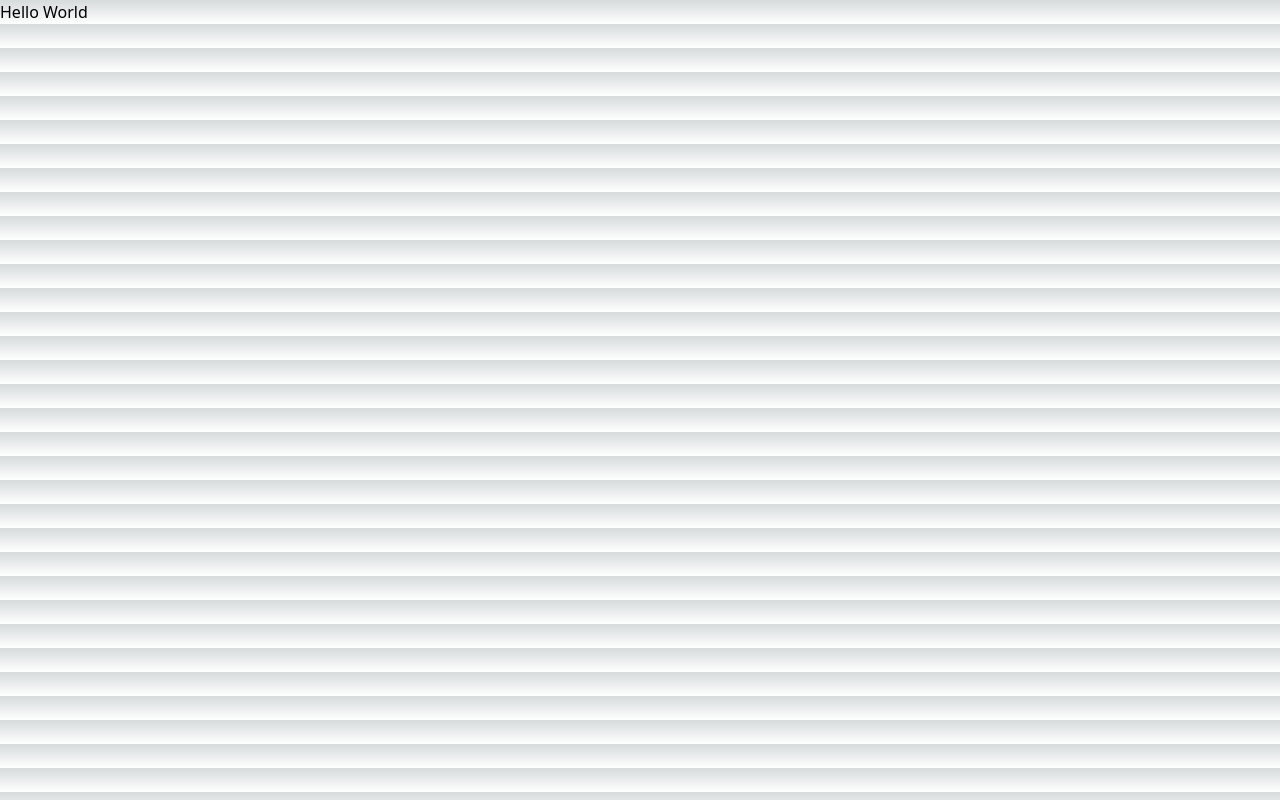
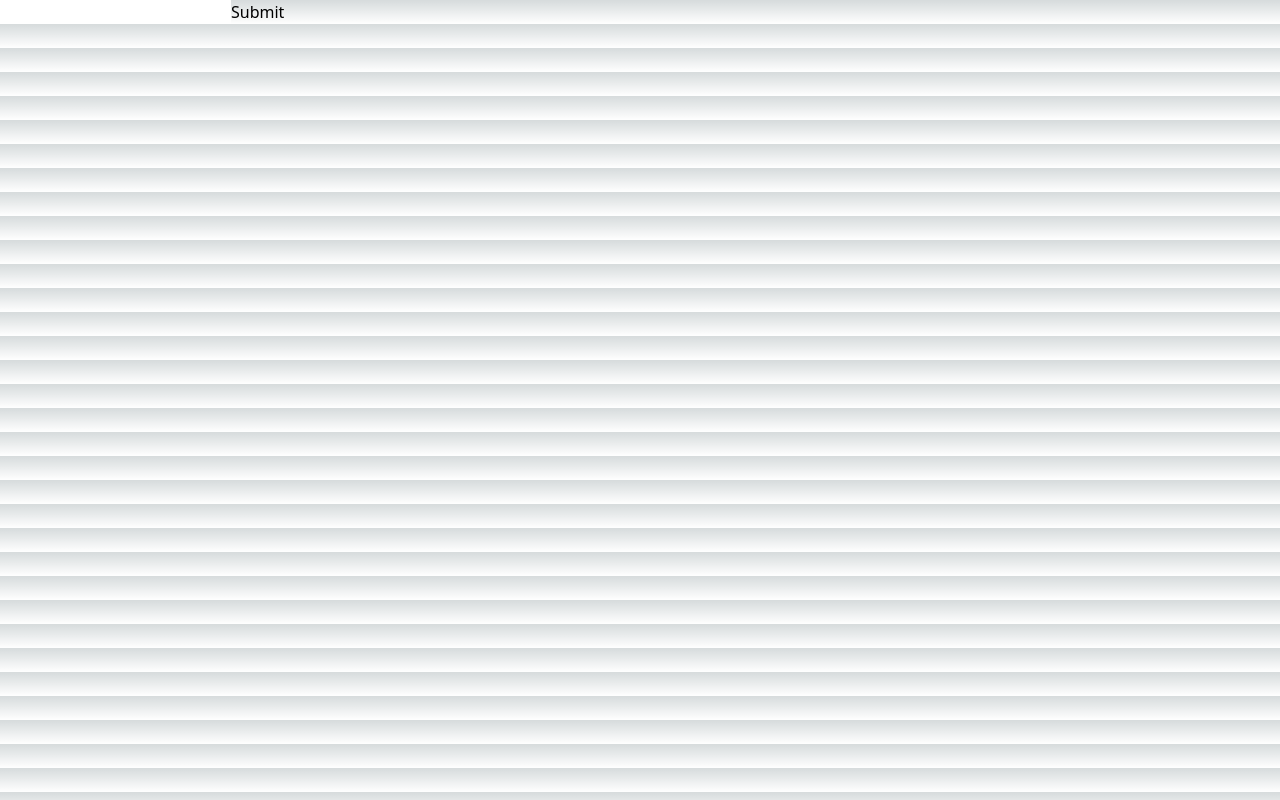
Before and after one commit to anuragts/study-buddy, a Next.js app: page / in a window 1280 px wide. Built offline with nearby package versions, Linux system fonts and the light colour scheme.

Commit message:
feat : form

```diff
--- a/src/config/openAI.ts
+++ b/src/config/openAI.ts
@@ -1,5 +1,3 @@
-import { config } from 'dotenv'
-config();
 import { Configuration, OpenAIApi } from "openai";
 
 // load environment variables
--- a/src/pages/api/get.ts
+++ b/src/pages/api/get.ts
@@ -1,17 +1,19 @@
 import { NextApiRequest,NextApiResponse } from "next";
 import { openAi } from "@/config/openAI";
 
+
 export default async (req:NextApiRequest,res:NextApiResponse) =>{
+
 
     type Input = {
         question:string
-        input:string
+        prompt:string
     }
 
-    const { question, input }:Input = req.body;
+    const { question, prompt }:Input = req.body;
 
     const premessage :string = 'You are study buddy , you will help students with studies. Give me answer of following question.'
-    const postmessage :string = `${question} , ${input}`
+    const postmessage :string = `${question} , ${prompt}`
 
     const response = await openAi.createChatCompletion({
         model:"gpt-3.5-turbo",
@@ -24,4 +26,5 @@ export default async (req:NextApiRequest,res:NextApiResponse) =>{
 
     res.status(200).json(response.data.choices[0].message?.content);
 
+
 }
--- a/src/pages/index.tsx
+++ b/src/pages/index.tsx
@@ -1,11 +1,30 @@
 import { Inter } from "next/font/google";
+import { useState } from "react";
 
 const inter = Inter({ subsets: ["latin"] });
 
 export default function Home() {
+  const [question, setQuestion] = useState<string>("");
+  const [prompt, setPrompt] = useState<string>("");
+  const [data, setData] = useState<string>("");
+
+  const handleSubmit = (e: React.FormEvent<HTMLFormElement>) => {};
+
   return (
     <>
-      <main>Hello World</main>
+      <main>
+        <div>
+          <form onSubmit={handleSubmit}>
+            <input
+              type="text"
+              autoComplete="off"
+              value={prompt}
+              onChange={(event) => setPrompt(event.target.value)}
+            />
+            <button type="submit">Submit</button>
+          </form>
+        </div>
+      </main>
     </>
   );
 }
```
